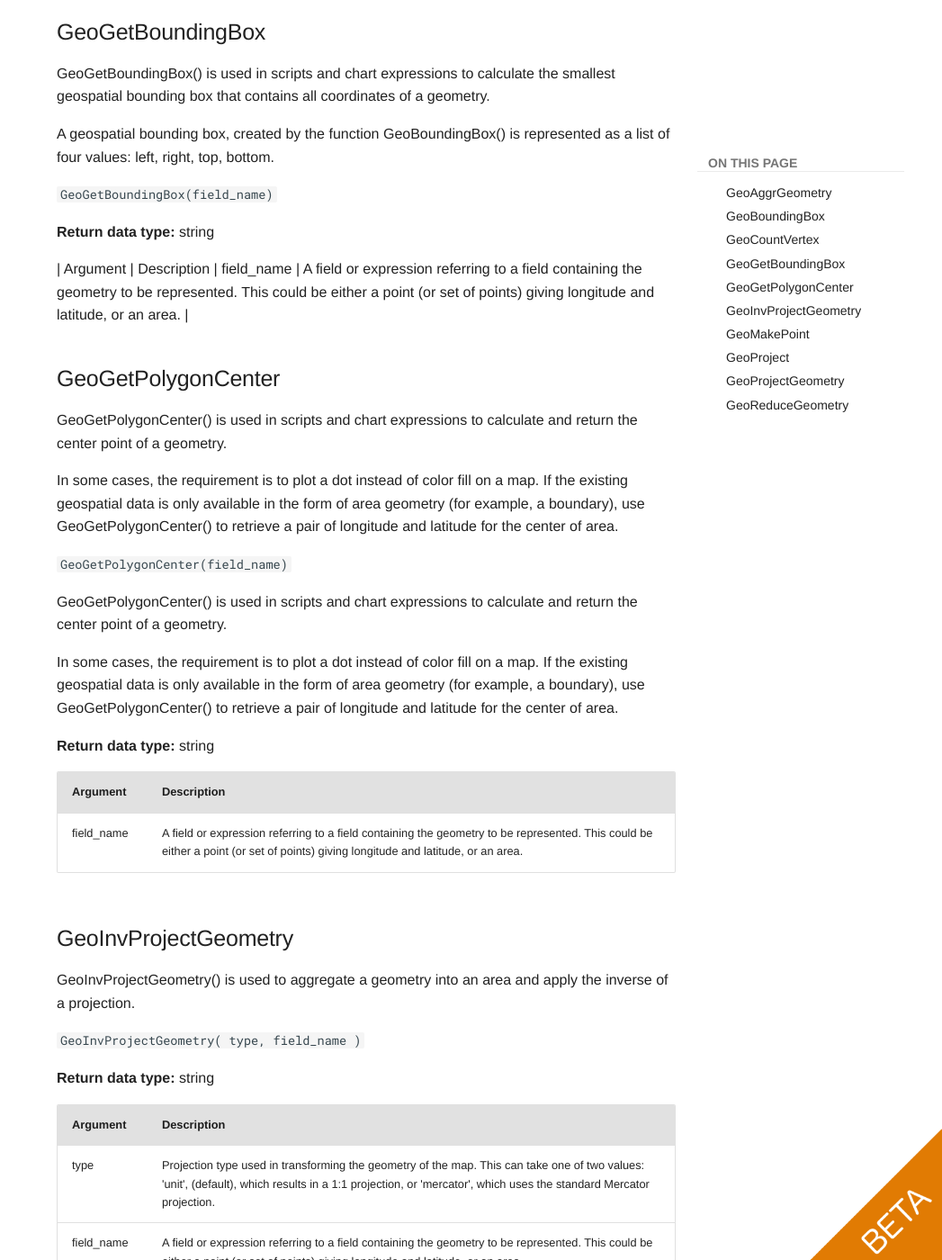
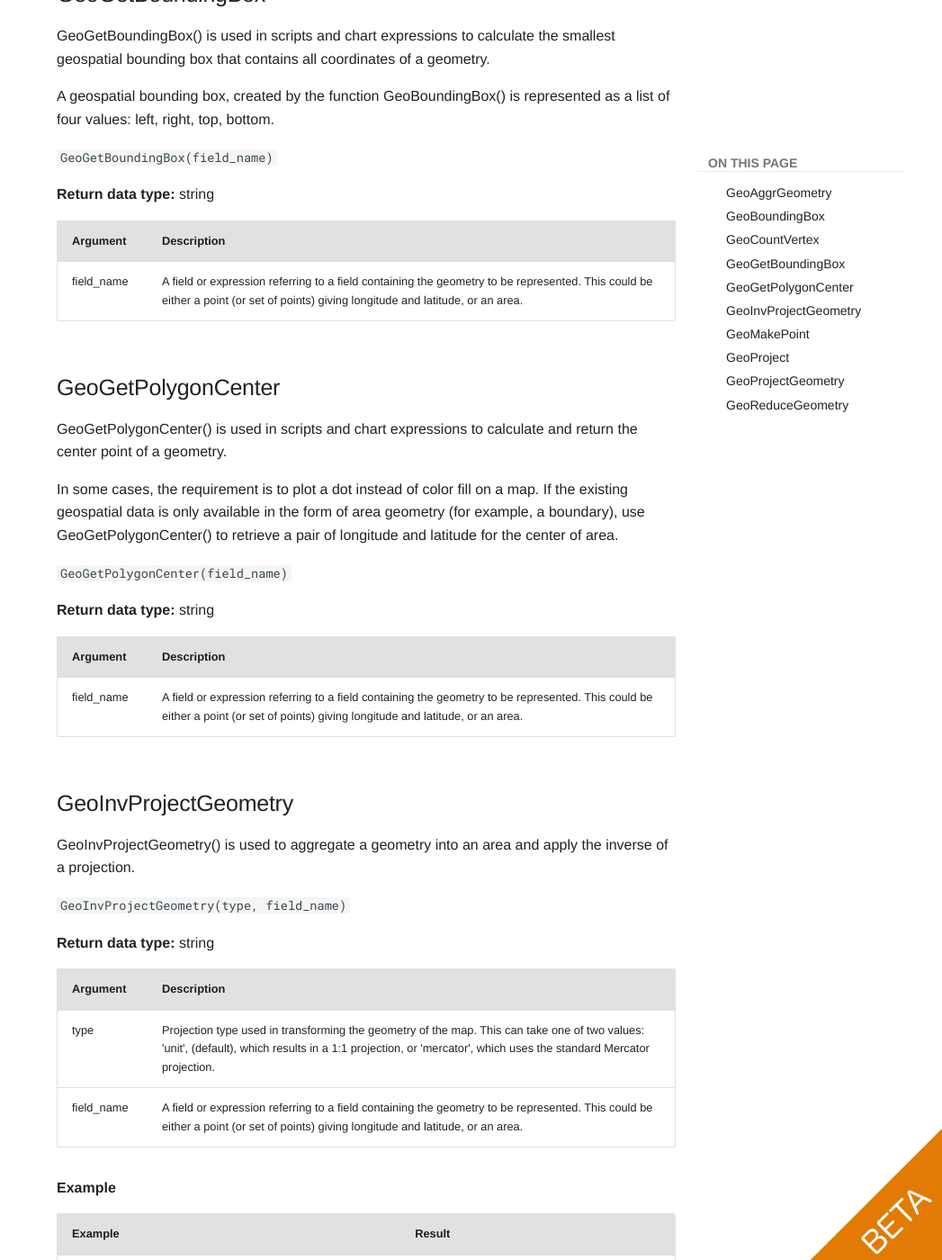
Before and after one commit to qlik-oss/core-website, an MkDocs documentation site: the page built from docs/services/qix-engine/script_syntax/12_Geospatial_functions.md, in a window 1280 px wide and 1400 px high, scrolled down 2825 px. Shown: the whole window at 90% size, without its empty margins (233-1280 px from the left). Built offline with MkDocs 1.6.1 and Material for MkDocs 9.7.7, drawn with Linux system fonts in a browser that asks for light colours; comment, search, counter and statistics services are not loaded; old or Windows-style settings are respelled for this version of MkDocs; some of the changed text lies outside the part shown.

````diff
--- a/docs/services/qix-engine/script_syntax/12_Geospatial_functions.md
+++ b/docs/services/qix-engine/script_syntax/12_Geospatial_functions.md
@@ -1,6 +1,8 @@
 # Geospatial functions
 
-These functions are used to handle geospatial data in map visualizations. Qlik Sense follows GeoJSON specifications for geospatial data and supports the following:
+These functions are used to handle geospatial data in map visualizations.
+Qlik Sense follows GeoJSON specifications for geospatial data and supports
+the following:
 
 * Point
 * Linestring
@@ -8,12 +10,16 @@ These functions are used to handle geospatial data in map visualizations. Qlik S
 * Multipolygon
 
 For more information on GeoJSON specifications, see:
-
 [GeoJSON.org](http://geojson.org/)
 
-Aggregation functions take a geometry set (points or areas) as input, and return a single geometry. For example, multiple areas can be merged, and a single boundary for the aggregation can be drawn on the map.
+Aggregation functions take a geometry set (points or areas) as input, and
+return a single geometry. For example, multiple areas can be merged, and a
+single boundary for the aggregation can be drawn on the map.
 
-Non-aggregation function take a sinlge geometry and return one geometry. For example, for the function GeoGetPolygonCenter(), if the boundary geometry of one area is set as input, the point geometry (longitude and latitude) for the center of that area is returned.
+Non-aggregation function take a sinlge geometry and return one geometry.
+For example, for the function GeoGetPolygonCenter(), if the boundary geometry
+of one area is set as input, the point geometry (longitude and latitude) for
+the center of that area is returned.
 
 ## GeoAggrGeometry
 
@@ -55,18 +61,18 @@ Examples:
 This example loads a KML file with area data, and then loads a table
 with the aggregated area data.
 
-```
+```qlik
 [MapSource]:
 LOAD [world.Name],
-	[world.Point],
-	[world.Area]
+    [world.Point],
+    [world.Area]
  FROM [lib://Downloads/world.kml]
 (kml, Table is [World.shp/Features]);
 
 Map:
 LOAD world.Name,
-     GeoAggrGeometry(world.Area) as [AggrArea]
-resident MapSource Group By world.Name;
+    GeoAggrGeometry(world.Area) as [AggrArea]
+    resident MapSource Group By world.Name;
 
 Drop Table MapSource;
 ```
@@ -116,8 +122,9 @@ represented as a list of four values: left, right, top, bottom.
 
 **Return data type:** string
 
-| Argument    | Description
-| field_name  | A field or expression referring to a field containing the geometry to be represented. This could be either a point (or set of points) giving longitude and latitude, or an area. |
+| Argument    | Description |
+| ----------- | ----------- |
+| field_name  | A field or expression referring to a field containing the geometry to be represented. This could be either a point (or set of points) giving longitude and latitude, or an area.|
 
 ## GeoGetPolygonCenter
 
@@ -132,10 +139,6 @@ to retrieve a pair of longitude and latitude for the center of area.
 
 `GeoGetPolygonCenter(field_name)`
 
-GeoGetPolygonCenter() is used in scripts and chart expressions to calculate and return the center point of a geometry.
-
-In some cases, the requirement is to plot a dot instead of color fill on a map. If the existing geospatial data is only available in the form of area geometry (for example, a boundary), use GeoGetPolygonCenter() to retrieve a pair of longitude and latitude for the center of area.
-
 **Return data type:** string
 
 | Argument    | Description |
@@ -147,12 +150,12 @@ In some cases, the requirement is to plot a dot instead of color fill on a map.
 GeoInvProjectGeometry() is used to aggregate a geometry into an area and apply the inverse of a
 projection.
 
-`GeoInvProjectGeometry( type, field_name )`
+`GeoInvProjectGeometry(type, field_name)`
 
 **Return data type:** string
 
-| Argument    | Description|
-| ----------- | ---------- |
+| Argument    | Description |
+| ----------- | ----------- |
 | type        | Projection type used in transforming the geometry of the map. This can take one of two values: 'unit', (default), which results in a 1:1 projection, or 'mercator', which uses the standard Mercator projection. |
 | field_name  | A field or expression referring to a field containing the geometry to be represented. This could be either a point (or set of points) giving longitude and latitude, or an area.|
 
@@ -160,8 +163,7 @@ projection.
 
 | Example | Result |
 | ------- | ------ |
-| In a Load statement: `GeoInvProjectGeometry('mercator',AreaPolygon) as InvProjectGeometry ` |
-The geometry loaded as AreaPolygon is transformed using the inverse transformation of the Mercator projection and stored as InvProjectGeometry for use in visualizations. |
+| In a Load statement: `GeoInvProjectGeometry('mercator',AreaPolygon) as InvProjectGeometry` | The geometry loaded as AreaPolygon is transformed using the inverse transformation of the Mercator projection and stored as InvProjectGeometry for use in visualizations. |
 
 ## GeoMakePoint
 
@@ -208,9 +210,10 @@ projection.
 | Argument    | Description|
 | ----------- | ---------- |
 | type        | Projection type used in transforming the geometry of the map. This can take one of two values: 'unit', (default), which results in a 1:1 projection, or 'mercator', which uses the web Mercator projection. |
-| field_name | A field or expression referring to a field containing the geometry to be represented. This could be either a point (or set of points) giving longitude and latitude, or an area.|
+| field_name  | A field or expression referring to a field containing the geometry to be represented. This could be either a point (or set of points) giving longitude and latitude, or an area.|
 
 | Example | Result |
+| ------- | ------ |
 | In a Load statement: `GeoProjectGeometry('mercator',AreaPolygon) as ProjectGeometry` | The geometry loaded as AreaPolygon is transformed using the Mercator projection and stored as ProjectGeometry for use in visualizations.|
 
 ## GeoReduceGeometry
@@ -220,23 +223,23 @@ a number of areas into one area, but still displaying the boundary lines
 from the individual
 areas.
 
-`GeoReduceGeometry( field_name[, value] )`
+`GeoReduceGeometry(field_name[, value])`
 
 **Return data type:** string
 
-| Argument   | Description |
-| ---------- | ----------- |
-| field_name | A field or expression referring to a field containing the geometry to be represented. This could be either a point (or set of points) giving longitude and latitude, or an area.
-| value	     | The amount of reduction to apply to the geometry. The range is from 0 to 1, with 0 representing no reduction and 1 representing maximal reduction of vertices.
+| Argument      | Description |
+| ------------- | ----------- |
+| field_name    | A field or expression referring to a field containing the geometry to be represented. This could be either a point (or set of points) giving longitude and latitude, or an area.
+| value         | The amount of reduction to apply to the geometry. The range is from 0 to 1, with 0 representing no reduction and 1 representing maximal reduction of vertices.
 
 !!! Note
-    Using a value of 0.9 or higher with a complex data set can reduce the number of vertices to a level where the visual representation is inaccurate.
+    Using a value of 0.9 or higher with a complex data set can reduce the
+    number of vertices to a level where the visual representation is inaccurate.
 
-GeoReduceGeometry() also performs a similar function to, GeoAggrGeometry() in that
-it aggregates a number of areas into one area.
-The difference being that individual boundary lines from the
-pre-aggregation data are displayed on the map if you use
-GeoReduceGeometry().
+GeoReduceGeometry() also performs a similar function to, GeoAggrGeometry() in
+that it aggregates a number of areas into one area. The difference being that
+individual boundary lines from the pre-aggregation data are displayed on the
+map if you use GeoReduceGeometry().
 
 As GeoReduceGeometry() is an aggregating function, if you use it in the
 script a **LOAD** statement with a **Group By** clause is required.
@@ -244,17 +247,17 @@ script a **LOAD** statement with a **Group By** clause is required.
 This example loads a KML file with area data, and then loads a table
 with the reduced and aggregated area data.
 
-```
+```qlik
 [MapSource]:
 LOAD [world.Name],
-	[world.Point],
-	[world.Area]
+    [world.Point],
+    [world.Area]
  FROM [lib://Downloads/world.kml]
 (kml, Table is [World.shp/Features]);
 
 Map:
 LOAD world.Name,
-     GeoReduceGeometry(world.Area,0.5) as [ReducedArea]
+    GeoReduceGeometry(world.Area,0.5) as [ReducedArea]
 resident MapSource Group By world.Name;
 
 Drop Table MapSource;
````
